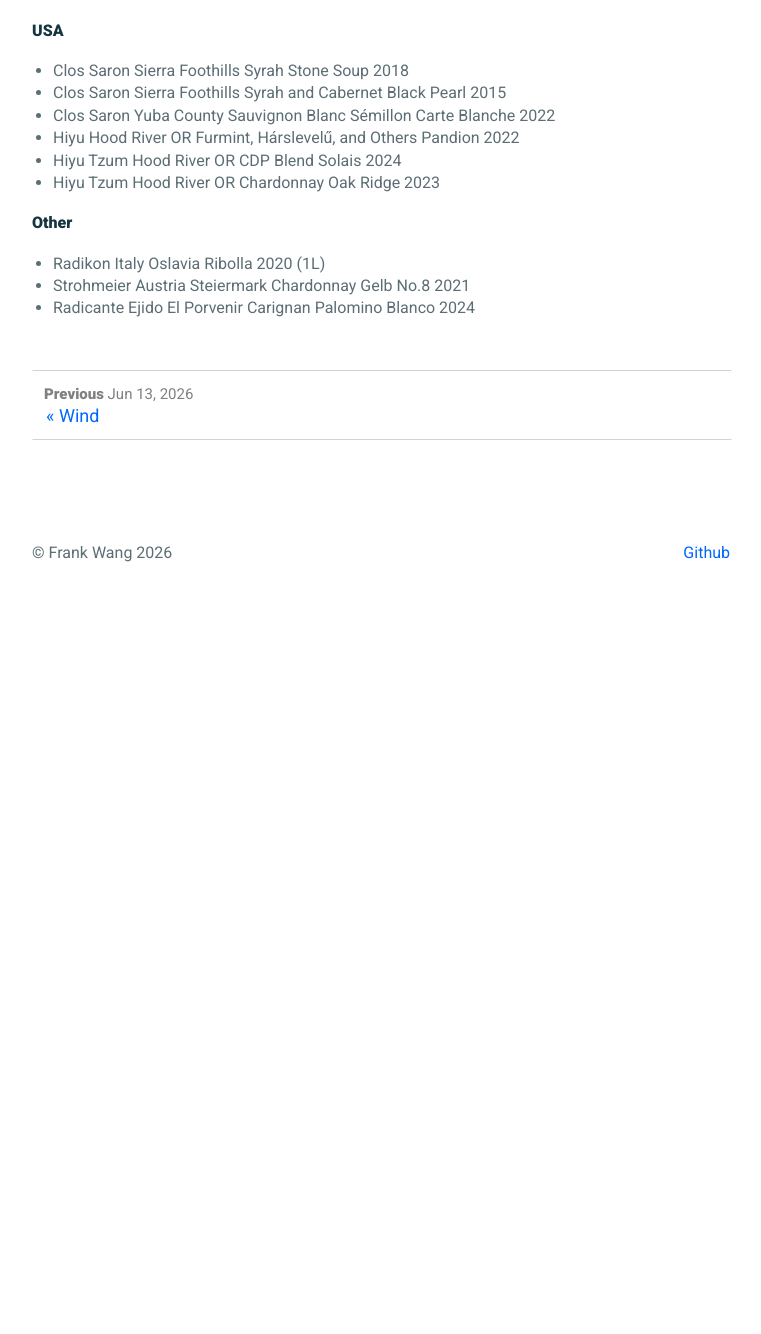
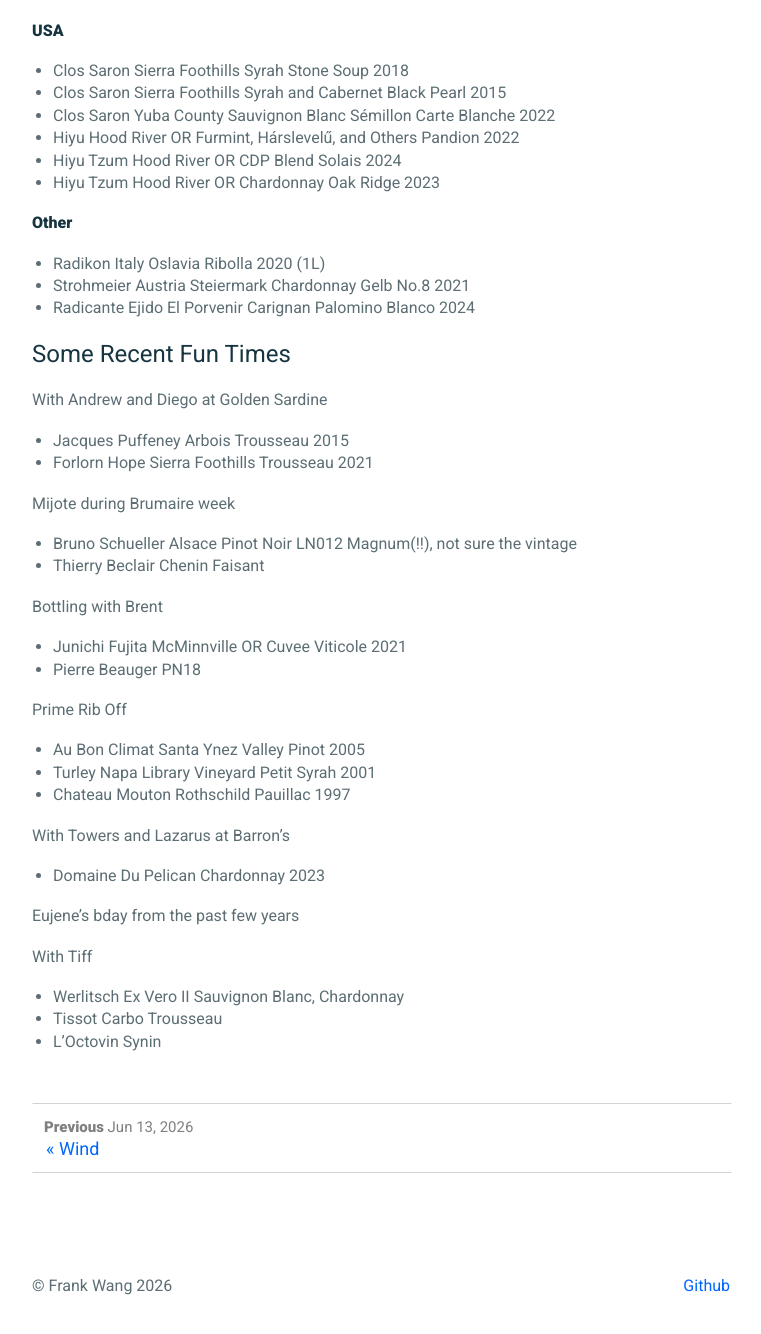
Before and after one commit to frankwang95/frankwang95.github.io, a Jekyll site: the page built from _posts/2026-06-17-wine-list.md, in a window 1280 px wide and 1400 px high, scrolled down 1121 px. Shown: the top 1334 px of the window, without its empty margins (258-1019 px from the left). Built offline with Jekyll 4.4.1, drawn with Linux system fonts in a browser that asks for light colours; before the commit the page ends 1787 px from its top, so only the background shows below that.

Commit message:
Update 2026-06-17-wine-list.md

```diff
--- a/_posts/2026-06-17-wine-list.md
+++ b/_posts/2026-06-17-wine-list.md
@@ -53,3 +53,35 @@ date: 2026-06-17
 * Radikon Italy Oslavia Ribolla 2020 (1L)
 * Strohmeier Austria Steiermark Chardonnay Gelb No.8 2021
 * Radicante Ejido El Porvenir Carignan Palomino Blanco 2024
+
+# Some Recent Fun Times
+
+With Andrew and Diego at Golden Sardine
+* Jacques Puffeney Arbois Trousseau 2015
+* Forlorn Hope Sierra Foothills Trousseau 2021
+
+Mijote during Brumaire week
+* Bruno Schueller Alsace Pinot Noir LN012 Magnum(!!), not sure the vintage
+* Thierry Beclair Chenin Faisant
+
+Bottling with Brent
+* Junichi Fujita McMinnville OR Cuvee Viticole 2021
+* Pierre Beauger PN18
+
+Prime Rib Off
+
+* Au Bon Climat Santa Ynez Valley Pinot 2005
+* Turley Napa Library Vineyard Petit Syrah 2001
+* Chateau Mouton Rothschild Pauillac 1997
+
+With Towers and Lazarus at Barron's
+
+* Domaine Du Pelican Chardonnay 2023
+
+Eujene's bday from the past few years
+
+With Tiff
+
+* Werlitsch Ex Vero II Sauvignon Blanc, Chardonnay
+* Tissot Carbo Trousseau
+* L'Octovin Synin
```
